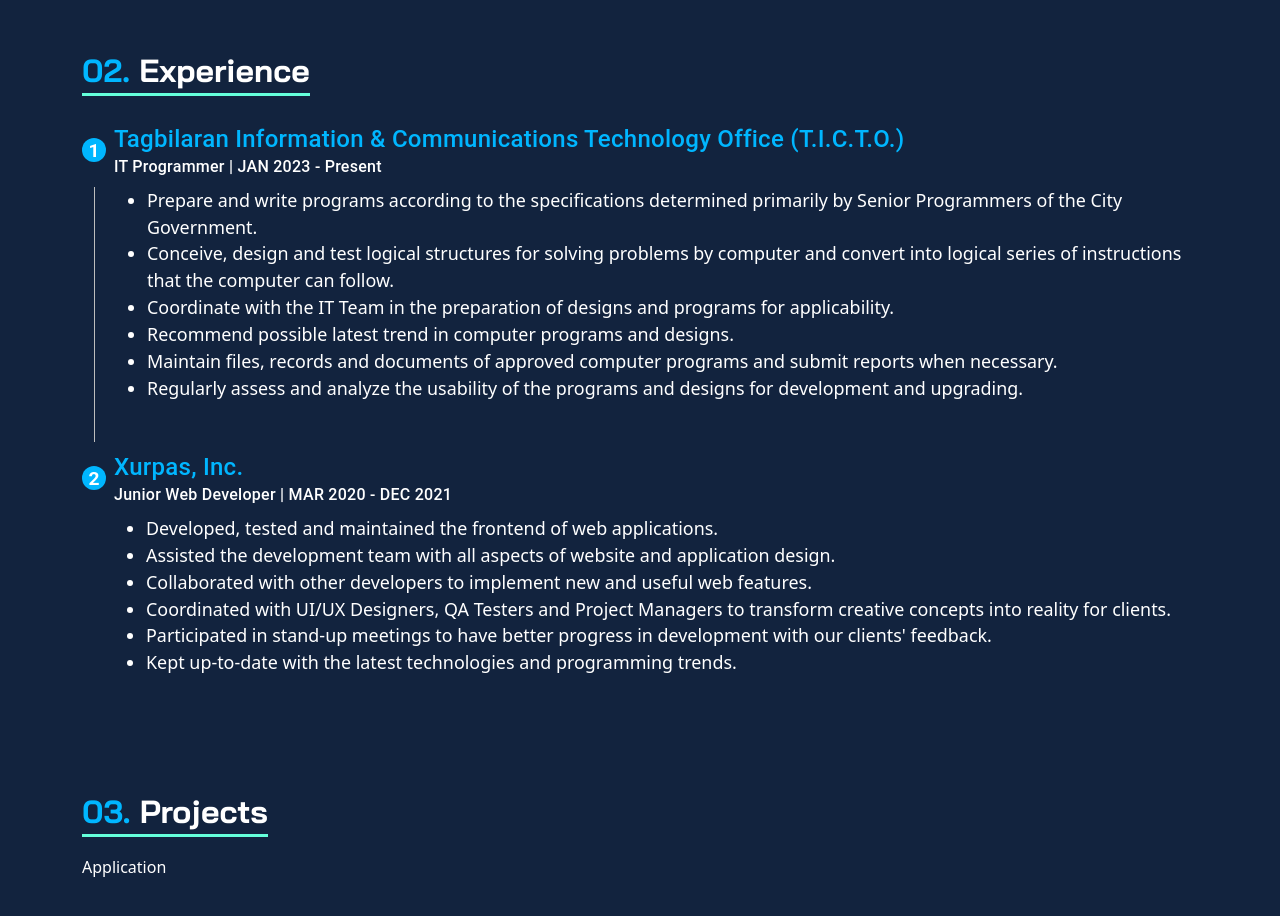
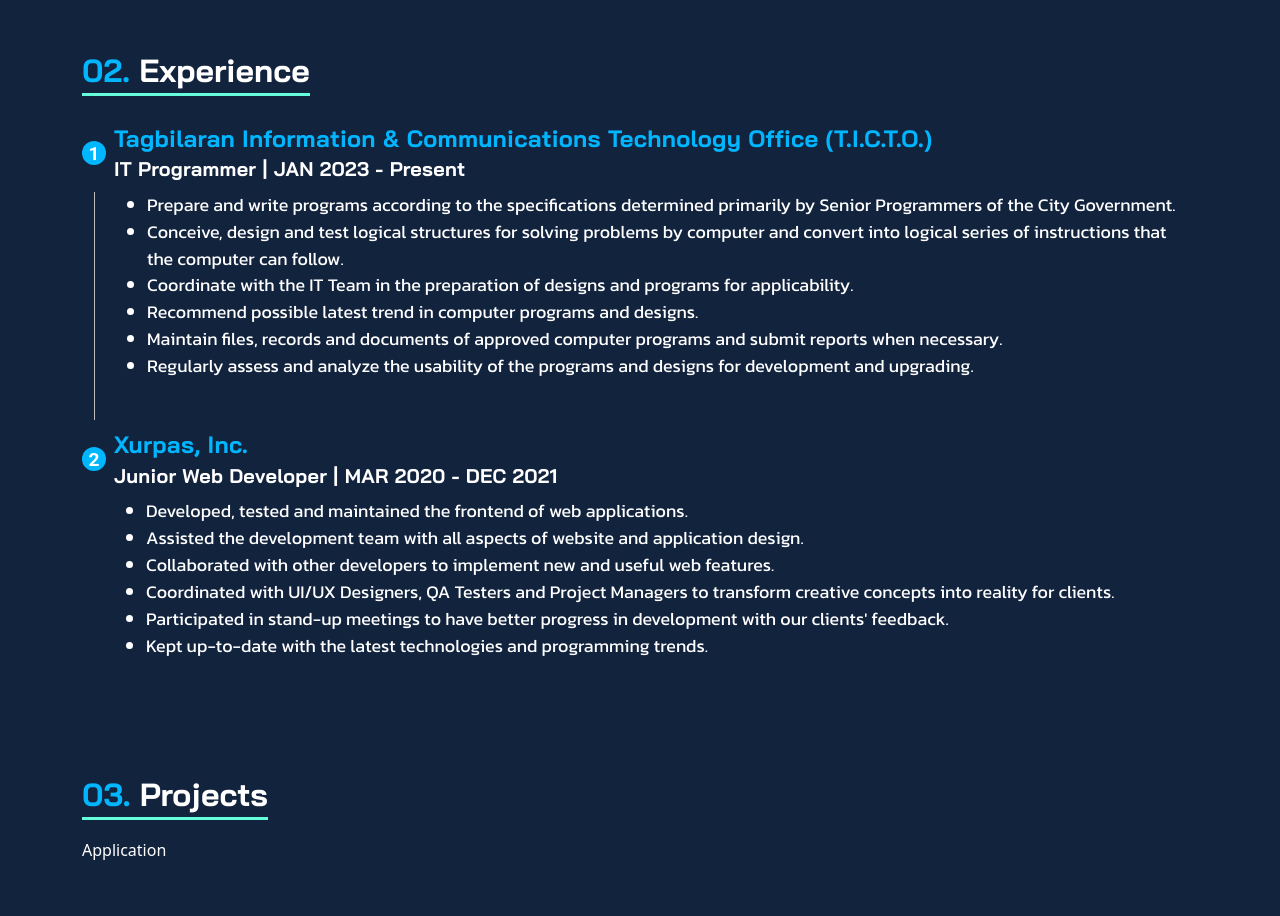
Before and after one commit to MarcEscatron07/marc-portfolio-nextjs, a Next.js app: page / in a window 1280 px wide. Shown: the part 1480-2396 px from the top of the page. Built offline with nearby package versions, Linux system fonts and the light colour scheme.

Commit message:
applied font-family in Experience > Timeline

```diff
--- a/styles/globals.css
+++ b/styles/globals.css
@@ -12,12 +12,15 @@
 }
 .navbar-brand,
 .section-header,
-#home h1 {
+#home h1,
+#experience .timeline-title,
+#experience .timeline-subtitle {
   font-family: "Bai Jamjuree";
 }
 
+#home h3,
 #about .about-paragraph,
-#home h3 {
+#experience .timeline-list {
   font-family: "Kanit";
 }
 
@@ -184,11 +187,12 @@ a:visited {
 /* CSS Ruleset for Experience section */
 #experience .experience-timeline .timeline-title {
   margin: 0px;
+  font-size: 1.48rem;
 }
 #experience .experience-timeline .timeline-subtitle {
   margin: 0px;
   color: #ffffff;
-  font-size: 1rem;
+  font-size: 1.24rem;
 }
 #experience .experience-timeline .timeline-list .timeline-listitem {
   font-size: 1.12rem;
--- a/styles/globals.scss
+++ b/styles/globals.scss
@@ -32,12 +32,15 @@ $light-secondary: #64ffda;
 
 .navbar-brand,
 .section-header,
-#home h1 {
+#home h1,
+#experience .timeline-title,
+#experience .timeline-subtitle {
     font-family: 'Bai Jamjuree';
 }
 
+#home h3,
 #about .about-paragraph,
-#home h3 {
+#experience .timeline-list {
     font-family: 'Kanit';
 }
 
@@ -234,12 +237,13 @@ a {
     .experience-timeline {
         .timeline-title {
             margin: 0px;
+            font-size: 1.48rem;
         }
 
         .timeline-subtitle {
             margin: 0px;
             color: $tertiary-theme;
-            font-size: 1rem;
+            font-size: 1.24rem;
         }
 
         .timeline-list {
```
Also changed, not shown: 1 other file (tests, documents, lock files or other folders).
